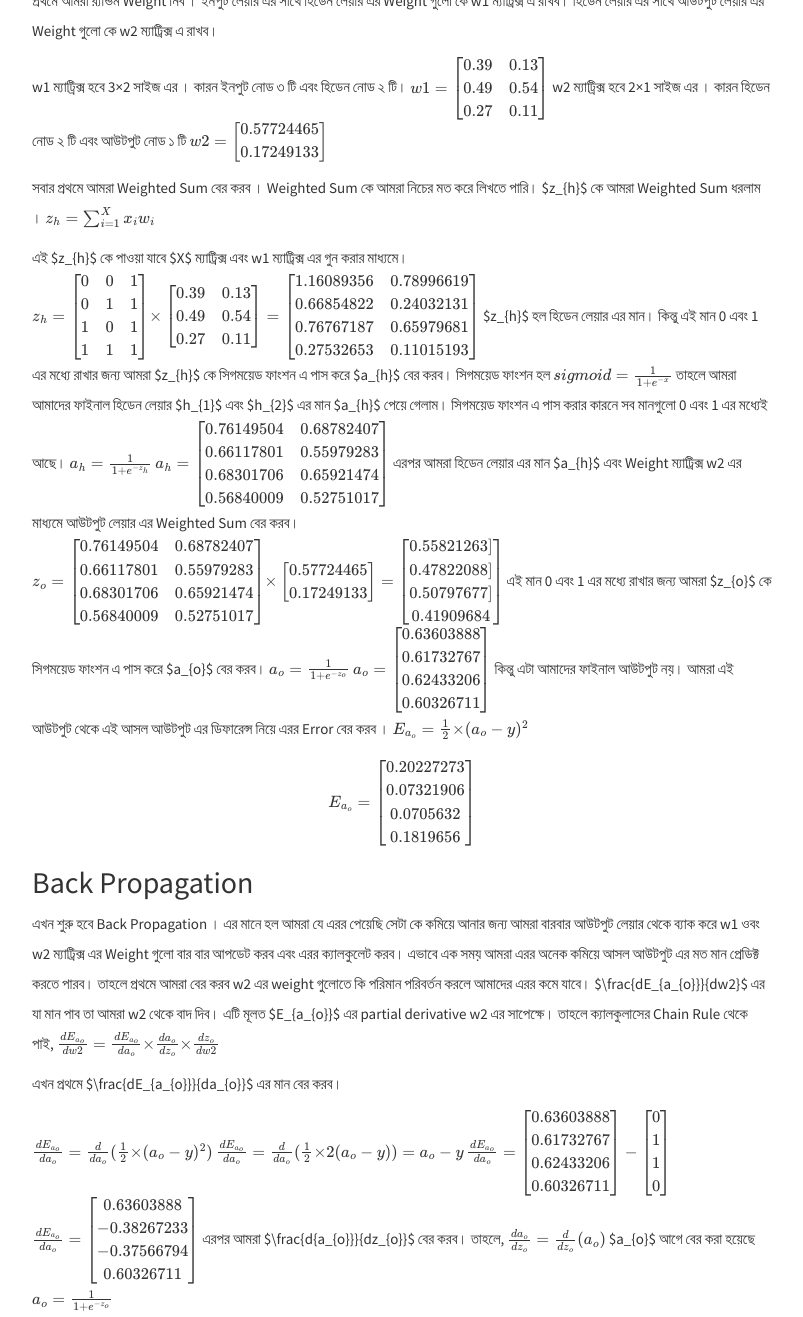
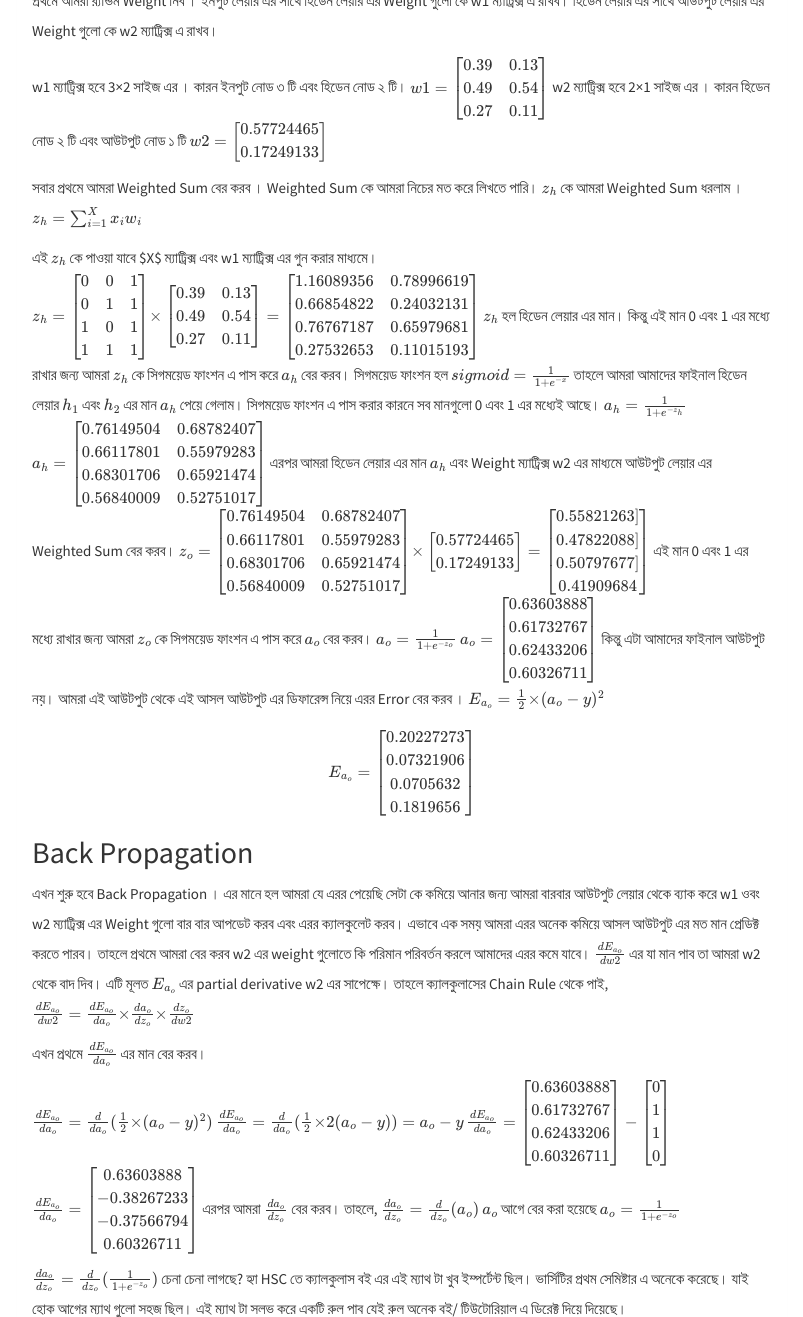
Before and after one commit to MekTekBD/shawon, a Jekyll site: the page built from _posts/tutorial/2018-06-02-backpropagation.md, in a window 1280 px wide and 1400 px high, scrolled down 829 px, cut to the strip 83-1400 px from the top of the window. Shown: the whole strip, without its empty margins (238-1041 px from the left). Built offline with Jekyll 4.4.1, drawn with Linux system fonts in a browser that asks for light colours; nearby versions of some CDN libraries; library files that are not in the unit come from our copies; formulas are drawn with MathJax 3; comment, search, counter and statistics services are not loaded; some of the changed text lies outside the part shown.

```diff
--- a/_posts/tutorial/2018-06-02-backpropagation.md
+++ b/_posts/tutorial/2018-06-02-backpropagation.md
@@ -58,10 +58,10 @@ $$w2=
  $$
 
 
-সবার প্রথমে আমরা Weighted Sum বের করব । Weighted Sum কে আমরা নিচের মত করে লিখতে পারি। $z_{h}$  কে আমরা Weighted Sum ধরলাম ।
+সবার প্রথমে আমরা Weighted Sum বের করব । Weighted Sum কে আমরা নিচের মত করে লিখতে পারি। $$z_{h}$$  কে আমরা Weighted Sum ধরলাম ।
               $$z_{h}=\sum_{i=1}^Xx_{i}w_{i}$$
 
- এই  $z_{h}$ কে পাওয়া যাবে $X$ ম্যাট্রিক্স এবং w1 ম্যাট্রিক্স এর গুন করার মাধ্যমে।
+ এই  $$z_{h}$$ কে পাওয়া যাবে $X$ ম্যাট্রিক্স এবং w1 ম্যাট্রিক্স এর গুন করার মাধ্যমে।
 $$
 z_{h}=
 \begin{bmatrix}
@@ -82,9 +82,9 @@ z_{h}=
  0.27532653  &0.11015193
 \end{bmatrix}
 $$
- $z_{h}$    হল হিডেন লেয়ার  এর মান। কিন্তু  এই মান 0 এবং 1 এর মধ্যে রাখার জন্য আমরা $z_{h}$ কে সিগময়েড ফাংশন এ পাস করে $a_{h}$ বের করব। সিগময়েড ফাংশন হল
+ $$z_{h}$$    হল হিডেন লেয়ার  এর মান। কিন্তু  এই মান 0 এবং 1 এর মধ্যে রাখার জন্য আমরা $$z_{h}$$ কে সিগময়েড ফাংশন এ পাস করে $$a_{h}$$ বের করব। সিগময়েড ফাংশন হল
  $$sigmoid=\frac{1}{1+e^{-x}} $$
- তাহলে আমরা আমাদের ফাইনাল হিডেন লেয়ার $h_{1}$ এবং $h_{2}$ এর মান $a_{h}$ পেয়ে গেলাম। সিগময়েড ফাংশন এ পাস করার কারনে সব মানগুলো  0 এবং  1 এর মধ্যেই আছে।
+ তাহলে আমরা আমাদের ফাইনাল হিডেন লেয়ার $$h_{1}$$ এবং $$h_{2}$$ এর মান $$a_{h}$$ পেয়ে গেলাম। সিগময়েড ফাংশন এ পাস করার কারনে সব মানগুলো  0 এবং  1 এর মধ্যেই আছে।
  $$a_{h}=\frac{1}{1+e^{-z_{h}}} $$
 $$
 a_{h}=
@@ -95,7 +95,7 @@ a_{h}=
   0.56840009 & 0.52751017
 \end{bmatrix}
 $$
-এরপর আমরা হিডেন লেয়ার এর মান $a_{h}$ এবং Weight ম্যাট্রিক্স w2 এর মাধ্যমে আউটপুট লেয়ার এর Weighted Sum বের করব।
+এরপর আমরা হিডেন লেয়ার এর মান $$a_{h}$$ এবং Weight ম্যাট্রিক্স w2 এর মাধ্যমে আউটপুট লেয়ার এর Weighted Sum বের করব।
 $$
 z_{o}=
 \begin{bmatrix}
@@ -115,7 +115,7 @@ z_{o}=
  0.41909684
 \end{bmatrix}
 $$
-এই মান 0 এবং 1 এর মধ্যে রাখার জন্য আমরা $z_{o}$ কে সিগময়েড ফাংশন এ পাস করে $a_{o}$ বের করব।
+এই মান 0 এবং 1 এর মধ্যে রাখার জন্য আমরা $$z_{o}$$ কে সিগময়েড ফাংশন এ পাস করে $$a_{o}$$ বের করব।
 $$a_{o}=\frac{1}{1+e^{-z_{o}}} $$
 $$
 a_{o}=
@@ -141,10 +141,10 @@ $$
 
 ## Back Propagation
 এখন শুরু হবে Back Propagation । এর মানে হল আমরা যে এরর পেয়েছি সেটা কে কমিয়ে আনার জন্য আমরা বারবার আউটপুট লেয়ার থেকে ব্যাক করে  w1 ওবং w2 ম্যাট্রিক্স এর  Weight গুলো বার বার আপডেট করব এবং এরর ক্যালকুলেট করব। এভাবে এক সময় আমরা এরর অনেক কমিয়ে আসল আউটপুট এর মত মান প্রেডিক্ট করতে পারব।
-তাহলে প্রথমে আমরা বের করব w2 এর weight গুলোতে কি পরিমান পরিবর্তন করলে আমাদের এরর কমে যাবে। $\frac{dE_{a_{o}}}{dw2}$ এর যা মান পাব তা আমরা w2 থেকে বাদ দিব। এটি মূলত $E_{a_{o}}$ এর  partial derivative  w2 এর সাপেক্ষে। তাহলে ক্যালকুলাসের Chain Rule থেকে পাই,
+তাহলে প্রথমে আমরা বের করব w2 এর weight গুলোতে কি পরিমান পরিবর্তন করলে আমাদের এরর কমে যাবে। $$\frac{dE_{a_{o}}}{dw2}$$ এর যা মান পাব তা আমরা w2 থেকে বাদ দিব। এটি মূলত $$E_{a_{o}}$$ এর  partial derivative  w2 এর সাপেক্ষে। তাহলে ক্যালকুলাসের Chain Rule থেকে পাই,
 $$\frac{dE_{a_{o}}}{dw2}=\frac{dE_{a_{o}}}{da_{o}}×\frac{da_{o}}{dz_{o}}×\frac{dz_{o}}{dw2}$$
 
-এখন প্রথমে $\frac{dE_{a_{o}}}{da_{o}}$ এর মান বের করব।
+এখন প্রথমে $$\frac{dE_{a_{o}}}{da_{o}}$$ এর মান বের করব।
 
 $$\frac{dE_{a_{o}}}{da_{o}}=\frac{d}{da_{o}}(\frac{1}{2}×(a_{o}-y)^{2})$$
 $$\frac{dE_{a_{o}}}{da_{o}}=\frac{d}{da_{o}}(\frac{1}{2}×2(a_{o}-y))=a_{o}-y$$
@@ -172,10 +172,10 @@ $$
  0.60326711
  \end{bmatrix}
 $$
-এরপর আমরা $\frac{d{a_{o}}}{dz_{o}}$ বের করব। তাহলে,
+এরপর আমরা $$\frac{d{a_{o}}}{dz_{o}}$$ বের করব। তাহলে,
 $$\frac{d{a_{o}}}{dz_{o}}=\frac{d}{dz_{o}}(a_{o})$$
-$a_{o}$ আগে বের করা হয়েছে
-$$a_{o}=\frac{1}{1+e^{-z_{o}}} $$
+$$a_{o}$$ আগে বের করা হয়েছে
+$$a_{o}=\frac{1}{1+e^{-z_{o}}}$$
 
 $$\frac{d{a_{o}}}{dz_{o}}=\frac{d}{dz_{o}}(\frac{1}{1+e^{-z_{o}}})$$
 চেনা চেনা লাগছে? হ্যা HSC তে ক্যালকুলাস বই এর এই ম্যাথ টা খুব ইম্পর্টেন্ট ছিল। ভার্সিটির প্রথম সেমিষ্টার এ অনেকে করেছে। যাই হোক আগের ম্যাথ গুলো সহজ ছিল। এই ম্যাথ টা সলভ করে একটি রুল পাব যেই রুল অনেক বই/ টিউটোরিয়াল এ ডিরেক্ট দিয়ে দিয়েছে।
@@ -217,9 +217,9 @@ $$\frac{d{a_{o}}}{dz_{o}}=
   \end{bmatrix}
 $$
 
-এটাই হল সেই সূত্র। এরপর বাকি আছে $\frac{d{z_{o}}}{dw2}$
+এটাই হল সেই সূত্র। এরপর বাকি আছে $$\frac{d{z_{o}}}{dw2}$$
 $$\frac{d{z_{o}}}{dw2}=\frac{d}{dw2}{(w_{7}×a_{h1}+w_{8}×a_{h2})}=a_{h}$$
-$a_{h}$ আমরা প্রথমেই বের করেছিলাম
+$$a_{h}$$ আমরা প্রথমেই বের করেছিলাম
 $$
 a_{h}=
 \begin{bmatrix}
@@ -229,7 +229,7 @@ a_{h}=
   0.56840009 & 0.52751017
 \end{bmatrix}
 $$
-তাহলে আমরা Chain Rule এর  সব টার্ম বের করে ফেলেছি। এখন $\frac{dE_{a_{o}}}{dw2}$ বের করব টার্ম গুলোর মান বসিয়ে। তবে $\frac{dE_{a_{o}}}{da_{o}}$ ও $\frac{da_{o}}{dz_{o}}$ এলিমেন্ট ওয়াইজ গুন করব। প্রাপ্ত গুন ফল এর সাথে $\frac{dz_{o}}{dw2}$ এর ম্যাট্রিক্স গুন করব।
+তাহলে আমরা Chain Rule এর  সব টার্ম বের করে ফেলেছি। এখন $$\frac{dE_{a_{o}}}{dw2}$$ বের করব টার্ম গুলোর মান বসিয়ে। তবে $$\frac{dE_{a_{o}}}{da_{o}}$$ ও $$\frac{da_{o}}{dz_{o}}$$ এলিমেন্ট ওয়াইজ গুন করব। প্রাপ্ত গুন ফল এর সাথে $$\frac{dz_{o}}{dw2}$$ এর ম্যাট্রিক্স গুন করব।
 $$\frac{dE_{a_{o}}}{dw2}=\frac{dE_{a_{o}}}{da_{o}}×\frac{da_{o}}{dz_{o}}*\frac{dz_{o}}{dw2}$$
 $$st=
 \begin{bmatrix}
@@ -251,9 +251,9 @@ $$st=
  0.14438348
  \end{bmatrix}
 $$
-$st$ হল 4×1 ম্যাট্রিক্স,  $\frac{dE_{a_{o}}}{dw2}$ হল 4×2 ম্যাট্রিক্স । ম্যাট্রিক্স গুন এর জন্য ১ম ম্যাট্রিক্স এর কলাম এবং ২য় ম্যাট্রিক্স এর সারি সমান হতে হয়।
+$$st$$ হল 4×1 ম্যাট্রিক্স,  $$\frac{dE_{a_{o}}}{dw2}$$ হল 4×2 ম্যাট্রিক্স । ম্যাট্রিক্স গুন এর জন্য ১ম ম্যাট্রিক্স এর কলাম এবং ২য় ম্যাট্রিক্স এর সারি সমান হতে হয়।
 
-তাই  $\frac{dE_{a_{o}}}{dw2}$ কে ট্রান্সপোজ ম্যাট্রিক্স এ কনভার্ট করে নিব। তাহলে,
+তাই  $$\frac{dE_{a_{o}}}{dw2}$$ কে ট্রান্সপোজ ম্যাট্রিক্স এ কনভার্ট করে নিব। তাহলে,
 
 $$\frac{dE_{a_{o}}}{dw2}=
  \begin{bmatrix}
@@ -267,8 +267,8 @@ $$\frac{dE_{a_{o}}}{dw2}=
  0.06874948
  \end{bmatrix}
 $$
-এখন আমরা  $w2$ এর Weight আপডেট করব। $w2$ থেকে  $\frac{dE_{a_{o}}}{dw2}$ বিয়োগ করে আমরা আপডেট করব। তবে দ্রুত Converge এর জন্য আমরা
-$\frac{dE_{a_{o}}}{dw2}$ কে $eta=3$ দ্বারা  গুন করে নিব।
+এখন আমরা  $$w2$$ এর Weight আপডেট করব। $$w2$$ থেকে  $$\frac{dE_{a_{o}}}{dw2}$$ বিয়োগ করে আমরা আপডেট করব। তবে দ্রুত Converge এর জন্য আমরা
+$$\frac{dE_{a_{o}}}{dw2}$$ কে $$eta=3$$ দ্বারা  গুন করে নিব।
 
 $$w2=w2-eta*\frac{dE_{a_{o}}}{dw2}$$
 
@@ -299,10 +299,10 @@ w2=
   $$\frac{dE_{a_{o}}}{da_{h}}=\frac{dE_{a_{o}}}{da_{o}}*\frac{d{a_{o}}}{dz_{o}}×\frac{d{z_{o}}}{da_{h}}$$
 $\frac{dE_{a_{o}}}{da_{o}}×\frac{d{a_{o}}}{dz_{o}}$ এর মান আমরা আগে বের করেছি $st$ দিয়ে।
 
-তাহলে $\frac{d{z_{o}}}{da_{h}}$ এর মান বের করি,
+তাহলে $$\frac{d{z_{o}}}{da_{h}}$$ এর মান বের করি,
 $$\frac{d{z_{o}}}{da_{h}}=\frac{d}{da_{h}}{(w_{7}×a_{h1}+w_{8}×a_{h2})}=w2$$
 
-$w2$ কে ট্রান্সপোজ ম্যাট্রিক্স এ কনভার্ট করে $st$ এর সাথে ম্যাট্রিক্স গুন করে পাই,
+$$w2$$ কে ট্রান্সপোজ ম্যাট্রিক্স এ কনভার্ট করে $st$ এর সাথে ম্যাট্রিক্স গুন করে পাই,
 $$\frac{dE_{a_{o}}}{da_{h}}=
 \begin{bmatrix}
   0.14723882\\
@@ -333,7 +333,7 @@ $$
  0.24532143&  0.24924319
  \end{bmatrix}
   $$
-  সবার শেষ এর টার্ম  $\frac{dz_{h}}{dw1}$ এর ক্ষেত্রে ,
+  সবার শেষ এর টার্ম  $$\frac{dz_{h}}{dw1}$$ এর ক্ষেত্রে ,
 
 $$\frac{dz_{h}}{dw1}=\frac{d}{dw1}{(w_{1}×x_{0}+w_{3}×x_{1}+w_{2}×x_{0}+w_{4}×x_{1}+...)}=X$$
 এখন $\frac{dE_{a_{o}}}{da_{h}}$ এবং  $\frac{d{a_{h}}}{dz_{h}}$ এর এলিমেন্ট ওয়াইজ গুন হবে যা $fs$
@@ -359,7 +359,7 @@ $$fs=
  0.0125576 &-0.0012148
  \end{bmatrix}
 $$
-সবার শেষ এ $\frac{dz_{h}}{dw1}$ এর ট্রান্সপোজ ম্যাট্রিক্স এর সাথে  $fs$ এর ম্যাট্রিক্স গুন হবে,
+সবার শেষ এ $$\frac{dz_{h}}{dw1}$$ এর ট্রান্সপোজ ম্যাট্রিক্স এর সাথে  $$fs$$ এর ম্যাট্রিক্স গুন হবে,
 
 $$\frac{dE_{a_{o}}}{da_{h}}=
 \begin{bmatrix}
@@ -381,7 +381,7 @@ $$\frac{dE_{a_{o}}}{da_{h}}=
  0.00809539 &-0.00086186
  \end{bmatrix}
  $$
- $w1$ আপডেট করব $w1$ এর নিয়মে,
+ $w1$ আপডেট করব $$w1$$ এর নিয়মে,
  $$w1=w1-eta*\frac{dE_{a_{o}}}{dw1}$$
 
 $$
@@ -405,7 +405,7 @@ w1=
  0.25104035 &0.11273751
   \end{bmatrix}
   $$
- Back propagation এর কাজ শেষ । এখন আপডেটেড Weight $w1$ এবং $w2$ দিয়ে আবার আগের মত $a_{h}$ এবং $a_{o}$ করে দেখব আসল আউটপুট এর কাছাকাছি কি না। সাধারন্ত একবার Back propagation করে কাছাকাছি আসবে না। প্রায় ২০০০০-৩০০০০ বারের মত Back propagation করে আমরা একবারে কাছাকছি ভ্যালু পেয়ে যাব। নিচের কোড এ Back propagation এর ইমপ্লিমেন্টেশন ঠিক একইভাবে করা হয়েছে।
+ Back propagation এর কাজ শেষ । এখন আপডেটেড Weight $$w1$$ এবং $$w2$$ দিয়ে আবার আগের মত $$a_{h}$$ এবং $$a_{o}$$ করে দেখব আসল আউটপুট এর কাছাকাছি কি না। সাধারন্ত একবার Back propagation করে কাছাকাছি আসবে না। প্রায় ২০০০০-৩০০০০ বারের মত Back propagation করে আমরা একবারে কাছাকছি ভ্যালু পেয়ে যাব। নিচের কোড এ Back propagation এর ইমপ্লিমেন্টেশন ঠিক একইভাবে করা হয়েছে।
 
 
     import numpy as np
```
